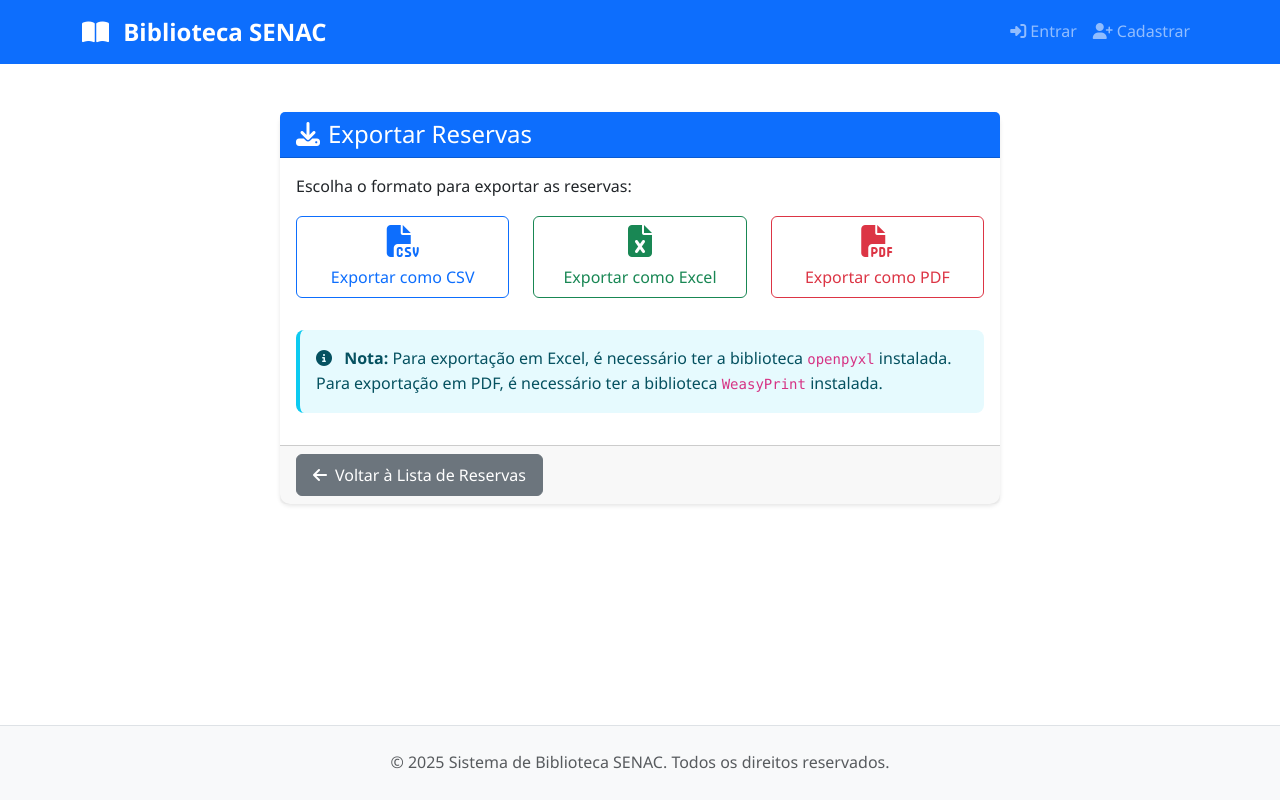
After one commit to matheus98g/projeto-senac-django-new, a Django app: template biblioteca/templates/biblioteca/exportar_reservas.html in a window 1280 px wide. The commit adds this page. Run offline with Django 5.2, Linux system fonts and the light colour scheme; the template is opened without the code that fills it, so the values that code supplies are empty.

Commit message:
adiciona templates para exportação de reservas em diferentes formatos e relatório em PDF

```diff
--- /dev/null
+++ b/biblioteca/templates/biblioteca/exportar_reservas.html
@@ -0,0 +1,54 @@
+{% extends 'base.html' %}
+
+{% block title %}Exportar Reservas - Sistema de Biblioteca SENAC{% endblock %}
+
+{% block content %}
+<div class="container mt-5">
+    <div class="row justify-content-center">
+        <div class="col-md-8">
+            <div class="card">
+                <div class="card-header bg-primary text-white">
+                    <h4 class="mb-0">
+                        <i class="fas fa-download me-2"></i>Exportar Reservas
+                    </h4>
+                </div>
+                <div class="card-body">
+                    <p class="card-text">Escolha o formato para exportar as reservas:</p>
+
+                    <div class="row">
+                        <div class="col-md-4 mb-3">
+                            <a href="?format=csv" class="btn btn-outline-primary w-100">
+                                <i class="fas fa-file-csv fa-2x mb-2"></i><br>
+                                Exportar como CSV
+                            </a>
+                        </div>
+                        <div class="col-md-4 mb-3">
+                            <a href="?format=excel" class="btn btn-outline-success w-100">
+                                <i class="fas fa-file-excel fa-2x mb-2"></i><br>
+                                Exportar como Excel
+                            </a>
+                        </div>
+                        <div class="col-md-4 mb-3">
+                            <a href="?format=pdf" class="btn btn-outline-danger w-100">
+                                <i class="fas fa-file-pdf fa-2x mb-2"></i><br>
+                                Exportar como PDF
+                            </a>
+                        </div>
+                    </div>
+
+                    <div class="alert alert-info mt-3">
+                        <i class="fas fa-info-circle me-2"></i>
+                        <strong>Nota:</strong> Para exportação em Excel, é necessário ter a biblioteca <code>openpyxl</code> instalada.
+                        Para exportação em PDF, é necessário ter a biblioteca <code>WeasyPrint</code> instalada.
+                    </div>
+                </div>
+                <div class="card-footer">
+                    <a href="{% url 'biblioteca:reserva_list' %}" class="btn btn-secondary">
+                        <i class="fas fa-arrow-left me-2"></i>Voltar à Lista de Reservas
+                    </a>
+                </div>
+            </div>
+        </div>
+    </div>
+</div>
+{% endblock %}
--- a/biblioteca/templates/biblioteca/livro_list.html
+++ b/biblioteca/templates/biblioteca/livro_list.html
@@ -137,8 +137,7 @@
                                             <i class="fas fa-edit"></i>
                                         </a>
                                         <a href="{% url 'biblioteca:livro_delete' livro.pk %}"
-                                           class="btn btn-outline-danger"
-                                           onclick="return confirm('Tem certeza que deseja deletar este livro?')">
+                                           class="btn btn-outline-danger">
                                             <i class="fas fa-trash"></i>
                                         </a>
                                     </div>
```
Also changed, not shown: biblioteca/templates/biblioteca/reserva_pdf.html (added, +148 -0 lines).
